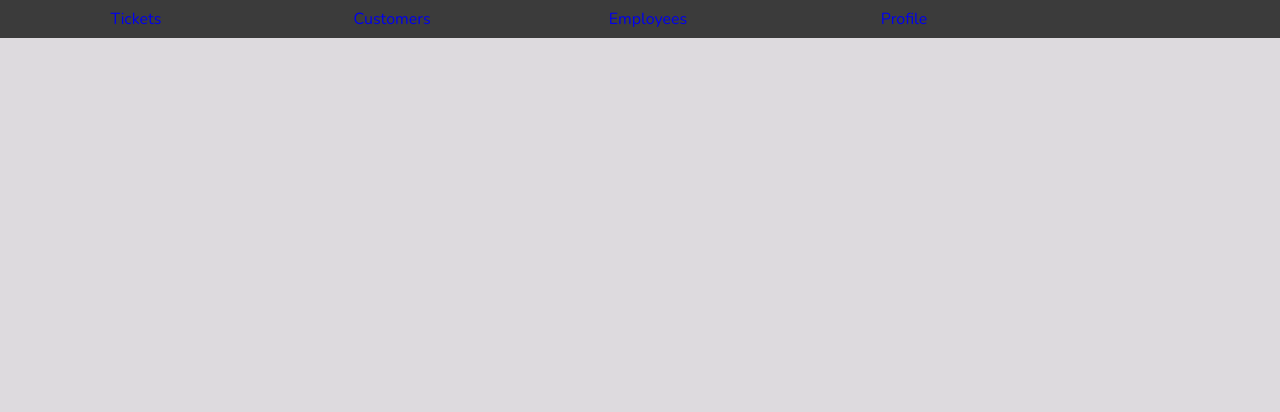
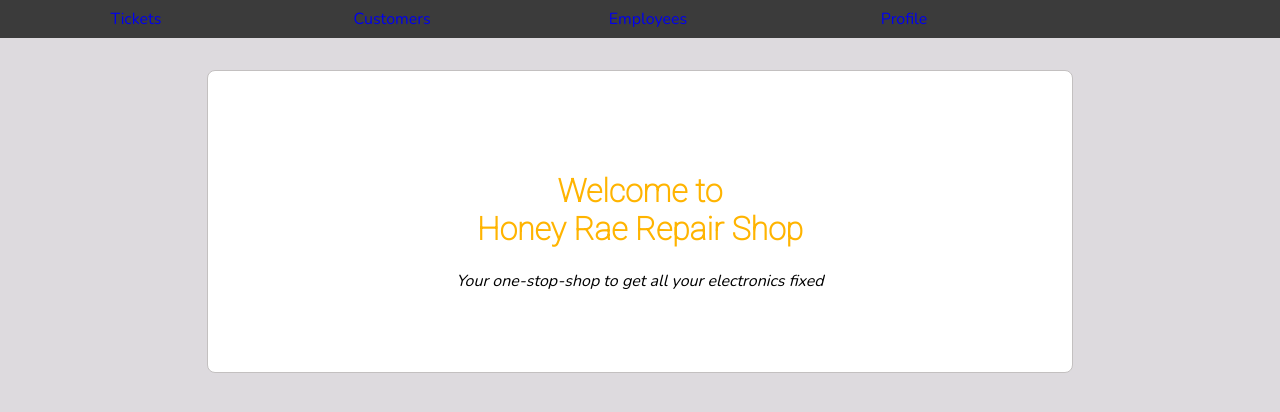
Before and after one commit to thechelle13/honey-rae-repairs, a React (Create React App) app: page / in a window 1280 px wide. Shown: the top 412 px of the page. Built offline with nearby package versions, Linux system fonts and the light colour scheme.

Commit message:
update nav, welcome

```diff
--- a/src/App.js
+++ b/src/App.js
@@ -32,6 +32,7 @@ import { EmployeeList } from "./components/employees/EmployeeList"
 import { NavBar } from "./components/nav/NavBar"
 import { TicketLists } from "./components/tickets/TicketLists"
 import { Routes, Route, Outlet} from "react-router-dom"
+import { Welcome } from "./components/welcome/Welcome"
 
 
 export const App = () => {
@@ -42,10 +43,12 @@ export const App = () => {
       element={
         <>
         <NavBar />
+
         <Outlet />
         </>
       }
       >
+        <Route index element={<Welcome/>}/>
       <Route path="tickets" element={<TicketLists /> }/>
       <Route path="employees">
         <Route index element={<EmployeeList />} />
--- a/src/components/employees/EmployeeList.js
+++ b/src/components/employees/EmployeeList.js
@@ -2,13 +2,13 @@ import { useEffect, useState } from "react";
 import "./Employees.css"
 import { Link } from "react-router-dom";
 import { User } from "../users/User";
-import { getAllEmployees } from "../../services/employeeService";
+import { getAllEmployees, getAllEmployeesInfo } from "../../services/employeeService";
 
 export const EmployeeList = () => {
     const [employees, setEmployees] = useState([])
 
     useEffect(() => {
-        getAllEmployees().then((employeeObj) => {
+        getAllEmployeesInfo().then((employeeObj) => {
             setEmployees(employeeObj)
         })
 
--- a/src/components/users/User.js
+++ b/src/components/users/User.js
@@ -1,4 +1,7 @@
 import "./User.css"
+
+
+// address different users here - render of which user and what info
 
 export const User = ({user}) => {
     return (
@@ -11,6 +14,17 @@ export const User = ({user}) => {
                 <div className="user-info">Email</div>
                 <div>{user.email}</div>
             </div>
+            <div>
+                <div className="user-info">Name</div>
+                <div></div>
+            </div>
+            <div>
+                <div className="user-info">Email</div>
+                <div></div>
+            </div>
+
+
+
         </div>
     )
 }
--- a/src/components/welcome/Welcome.js
+++ b/src/components/welcome/Welcome.js
@@ -0,0 +1,13 @@
+import "./Welcome.css"
+
+export const Welcome = ()=> {
+    return (
+        <div className="welcome-container">
+            <h1>
+                <span>Welcome to </span>
+                <span>Honey Rae Repair Shop</span>
+            </h1>
+            <div>Your one-stop-shop to get all your electronics fixed</div>
+        </div>
+    )
+}
--- a/src/services/customerService.js
+++ b/src/services/customerService.js
@@ -1,4 +1,4 @@
-export const getCustomerByUserId = async(userId) => {
+export const getCustomerByUserId = (userId) => {
     return fetch(`http://localhost:8088/customers?userId=${userId}&_expand=user`).then((res) =>
     res.json())
 }
--- a/src/services/employeeService.js
+++ b/src/services/employeeService.js
@@ -1,4 +1,4 @@
-export const getAllEmployees = async() => {
+export const getAllEmployees = () => {
     return fetch(`http://localhost:8088/employees?_expand=user`).then((res) =>
     res.json())
 }
--- a/src/services/userService.js
+++ b/src/services/userService.js
@@ -3,3 +3,5 @@ export const getNonStaffUsers = () => {
     res.json()
     )
 }
+
+//Add function to userService to get staff users
```
